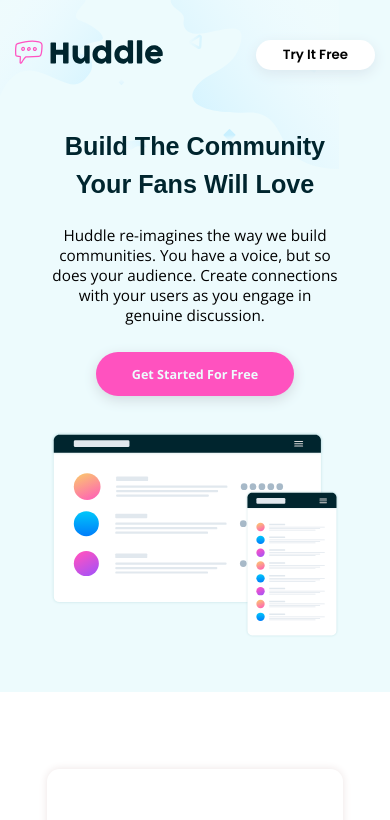
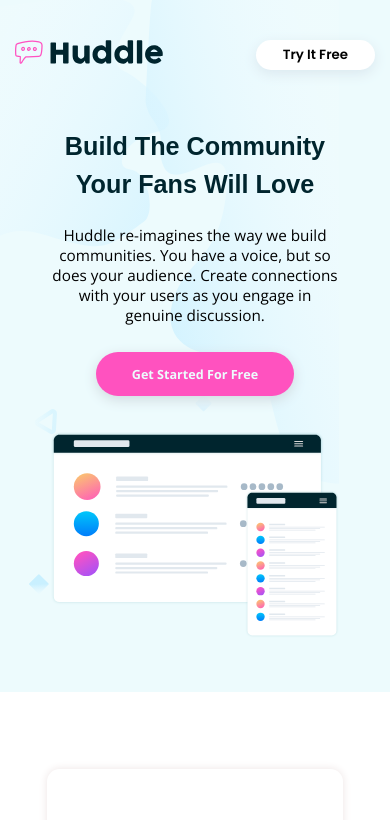
Before and after one commit to Okain0/Huddle-landing-page, a plain HTML site: page index.html in a window 390 px wide. Shown: the top 820 px of the page. Drawn offline with nearby package versions, Linux system fonts and the light colour scheme.

Commit message:
Add files via upload

```diff
--- a/style.css
+++ b/style.css
@@ -52,6 +52,12 @@ body {
 	background-size: 87%;
 	background-repeat: no-repeat;
 	background-color: rgb(237 251 253);
+}
+
+@media (max-width: 767px) {
+	.header {
+		background-image: url(./images/bg-hero-mobile.svg);
+	}
 }
 
 @media (max-width: 500px) {
```
